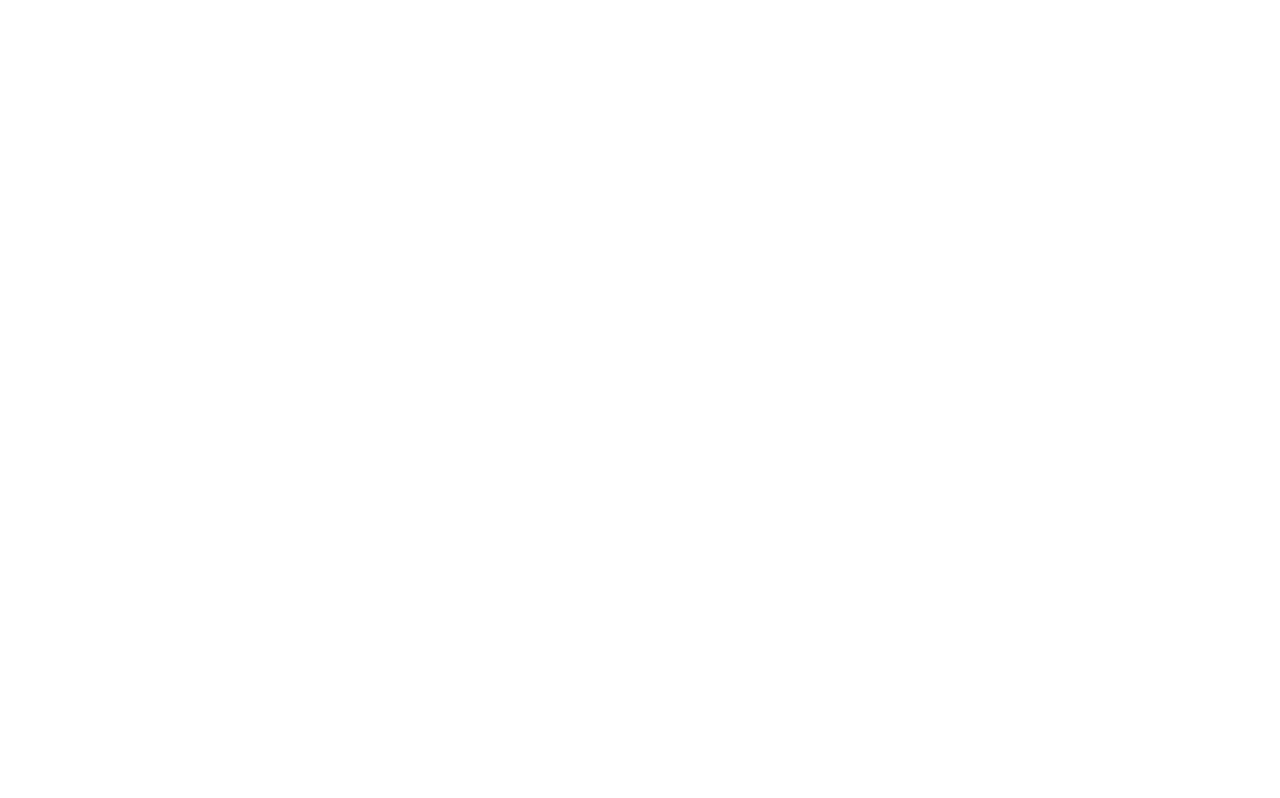
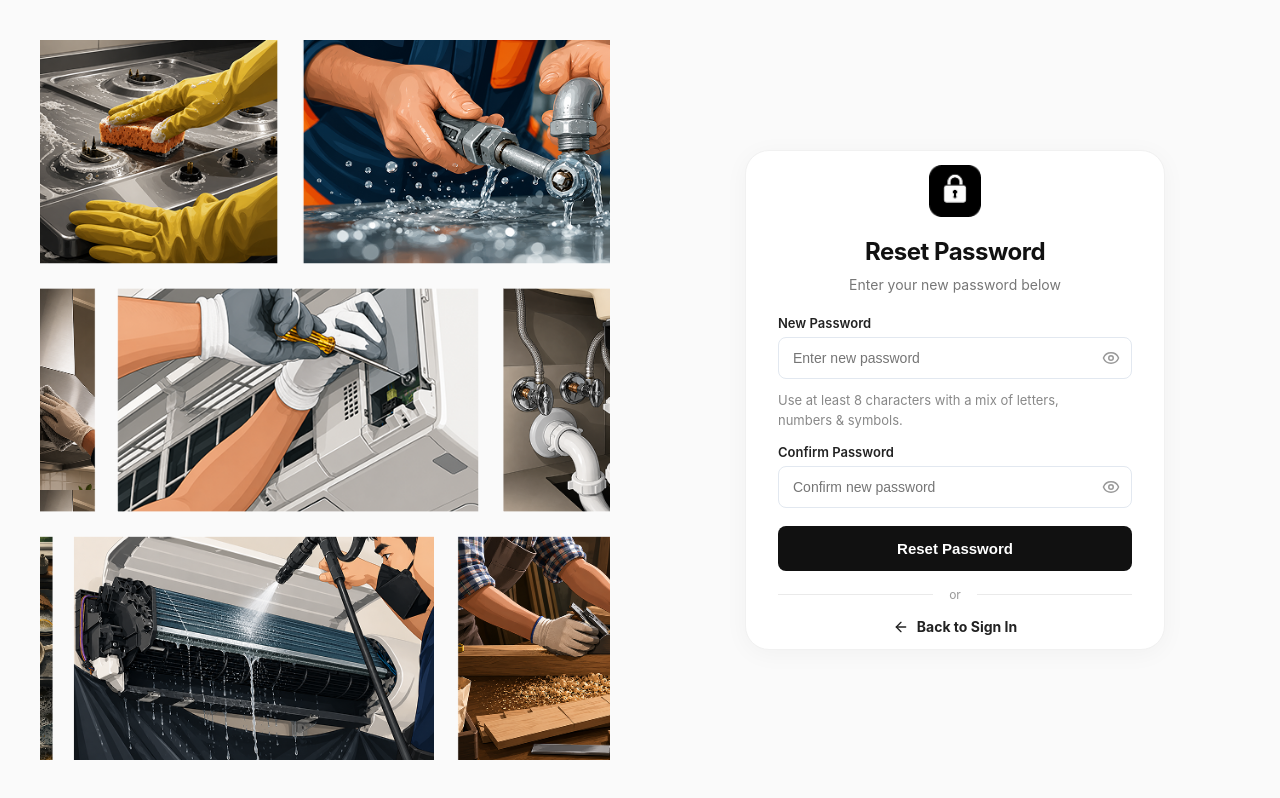
Before and after one commit to springboardmentor210/HireHelper_Team1, a React (Vite) app in the folder client/: page /reset-password/1 in a window 1280 px wide. Before the commit this address had no page. Built offline with nearby package versions, Linux system fonts and the light colour scheme.

Commit message:
Wire Reset Password form to backend API and add token route

```diff
--- a/client/src/App.jsx
+++ b/client/src/App.jsx
@@ -15,7 +15,7 @@
       <Route path="/register" element={<Register />} />
       <Route path="/verify-otp" element={<VerifyOTP />} />
       <Route path="/settings" element={<Settings />} />
-      <Route path="/reset-password" element={<ResetPassword />} />
+      <Route path="/reset-password/:token" element={<ResetPassword />} />
     </Routes>
   );
 }
--- a/client/src/features/auth/pages/ResetPassword.jsx
+++ b/client/src/features/auth/pages/ResetPassword.jsx
@@ -3,11 +3,41 @@
 import './ResetPassword.css';
 import sideImage from '../../../../image/Group 2.png';
 import lockIcon from '../../../../image1/Rectangle 101.png';
-import { Link } from 'react-router-dom';
+import { Link, useParams, useNavigate } from 'react-router-dom';
+import axios from 'axios';
 
 export default function ResetPassword() {
+  const { token } = useParams();
+  const navigate = useNavigate();
+  const [password, setPassword] = useState('');
+  const [confirmPassword, setConfirmPassword] = useState('');
   const [showNewPassword, setShowNewPassword] = useState(false);
   const [showConfirmPassword, setShowConfirmPassword] = useState(false);
+  const [loading, setLoading] = useState(false);
+  const [error, setError] = useState(null);
+  const [success, setSuccess] = useState(null);
+
+  const handleSubmit = async (e) => {
+    e.preventDefault();
+    if (password !== confirmPassword) {
+      setError("Passwords do not match");
+      return;
+    }
+    setLoading(true);
+    setError(null);
+    try {
+      await axios.post(`http://localhost:5000/api/auth/reset-password/${token}`, {
+        password,
+        confirmPassword
+      });
+      setSuccess("Password reset successfully! Redirecting...");
+      setTimeout(() => navigate('/login'), 3000);
+    } catch (err) {
+      setError(err.response?.data?.message || "Failed to reset password");
+    } finally {
+      setLoading(false);
+    }
+  };
 
   return (
     <div className="reset-password-container">
@@ -24,7 +54,9 @@
             Enter your new password below
           </p>
 
-          <form className="rp-form" onSubmit={(e) => e.preventDefault()}>
+          <form className="rp-form" onSubmit={handleSubmit}>
+            {error && <div style={{ color: 'red', fontSize: '14px', textAlign: 'center' }}>{error}</div>}
+            {success && <div style={{ color: 'green', fontSize: '14px', textAlign: 'center' }}>{success}</div>}
             <div className="rp-input-group">
               <label htmlFor="new-password">New Password</label>
               <div className="rp-password-input-wrapper">
@@ -32,6 +64,8 @@
                   type={showNewPassword ? "text" : "password"}
                   id="new-password"
                   placeholder="Enter new password"
+                  value={password}
+                  onChange={(e) => setPassword(e.target.value)}
                   required
                 />
                 <button type="button" onClick={() => setShowNewPassword(!showNewPassword)} className="rp-eye-btn">
@@ -51,6 +85,8 @@
                   type={showConfirmPassword ? "text" : "password"}
                   id="confirm-password"
                   placeholder="Confirm new password"
+                  value={confirmPassword}
+                  onChange={(e) => setConfirmPassword(e.target.value)}
                   required
                 />
                 <button type="button" onClick={() => setShowConfirmPassword(!showConfirmPassword)} className="rp-eye-btn">
@@ -59,8 +95,8 @@
               </div>
             </div>
 
-            <button type="submit" className="rp-submit-btn">
-              Reset Password
+            <button type="submit" className="rp-submit-btn" disabled={loading}>
+              {loading ? "Resetting..." : "Reset Password"}
             </button>
           </form>
 
```
